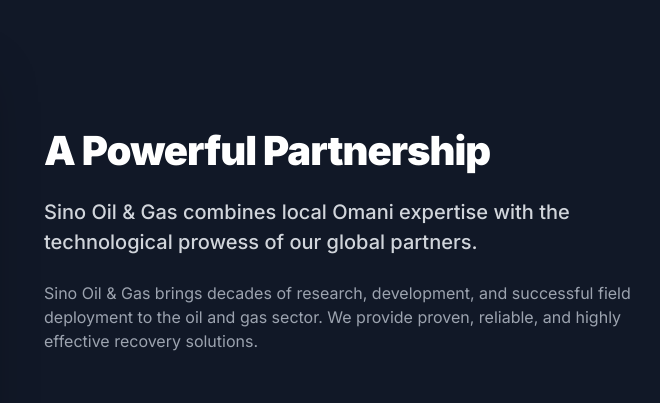
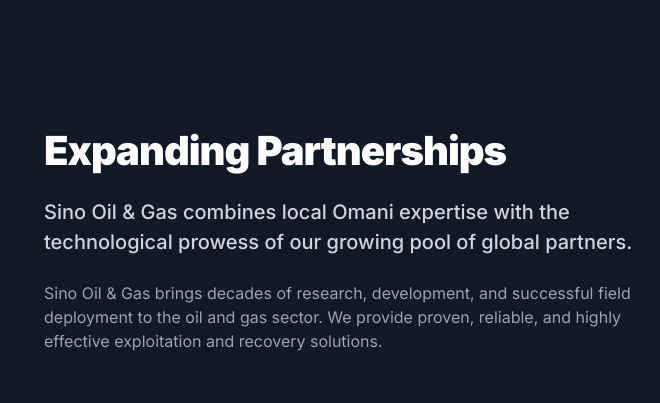
Before and after one commit to globalsecurepayments/sino-oil, a plain HTML site: page index.html in a window 1280 px wide. Shown: the part 2820-3223 px from the top of the page, 620-1280 px from the left. Drawn offline with nearby package versions, Linux system fonts and the light colour scheme.

Commit message:
Update index.html

```diff
--- a/index.html
+++ b/index.html
@@ -165,12 +165,12 @@
                     <img src="https://placehold.co/600x400/1e3a8a/ffffff?text=Global+Partnership" class="rounded-xl shadow-2xl" alt="Sino Oil and Gas" onerror="this.onerror=null;this.src='https://placehold.co/600x400/1e3a8a/ffffff?text=Image+Not+Found';">
                 </div>
                 <div class="md:w-1/2 text-center md:text-left">
-                    <h2 class="section-title">A Powerful Partnership</h2>
+                    <h2 class="section-title">Expanding Partnerships</h2>
                     <p class="section-subtitle mt-4 text-gray-300">
-                        Sino Oil & Gas combines local Omani expertise with the technological prowess of our global partners.
+                        Sino Oil & Gas combines local Omani expertise with the technological prowess of our growing pool of global partners.
                     </p>
                     <p class="mt-6 text-gray-400">
-                        Sino Oil & Gas brings decades of research, development, and successful field deployment to the oil and gas sector. We provide proven, reliable, and highly effective recovery solutions.
+                        Sino Oil & Gas brings decades of research, development, and successful field deployment to the oil and gas sector. We provide proven, reliable, and highly effective exploitation and recovery solutions.
                     </p>
                 </div>
             </div>
```
